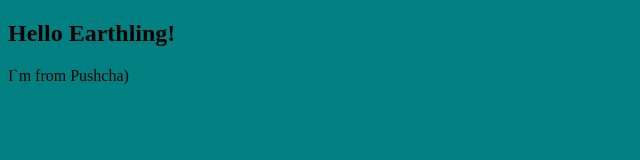
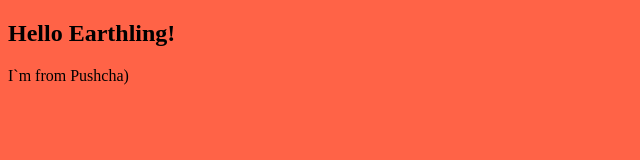
Before and after one commit to Vanvala/git-hub-tutorial, a plain HTML site: page index.html in a window 1280 px wide. Shown: the whole page, without its empty margins (0-640 px from the left). Drawn offline with Linux system fonts and the light colour scheme.

Commit message:
new style

```diff
--- a/css/style.css
+++ b/css/style.css
@@ -1 +1 @@
-body {background: teal}
+body { background: tomato;}
```
